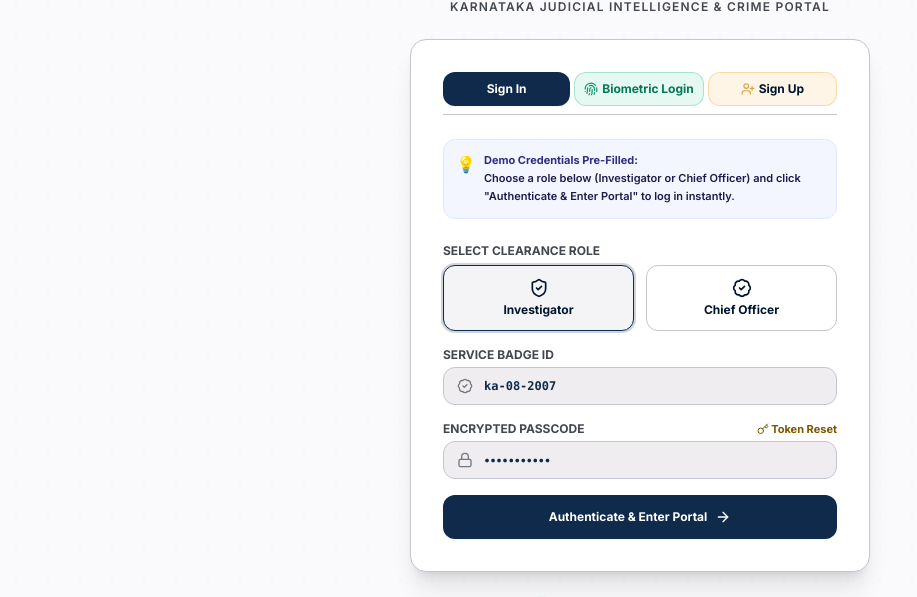
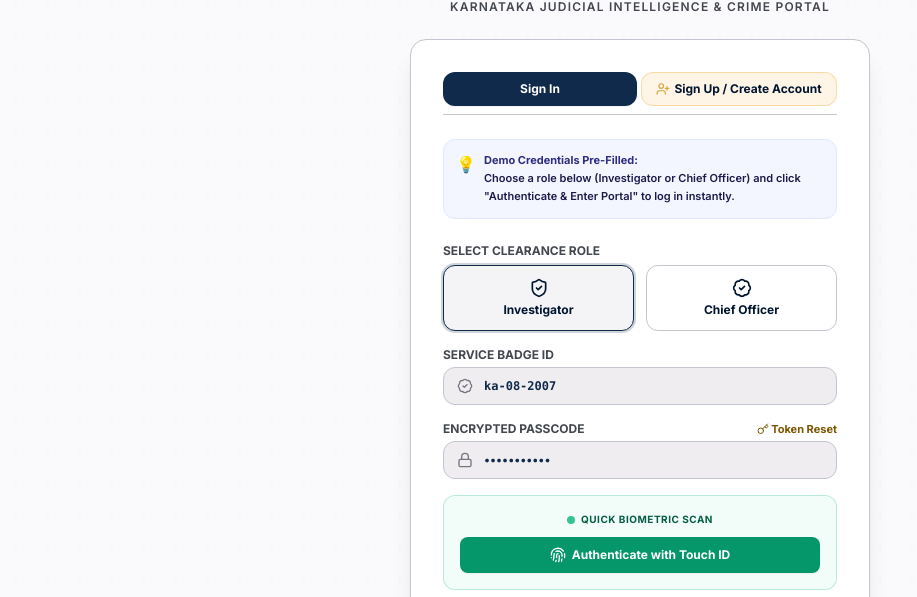
Before and after one commit to yadavibhat/NyayaNetra, a React (Vite) app: page / in a window 1280 px wide. Shown: the part 203-800 px from the top of the page, without its empty margins (0-917 px from the left). Built offline with nearby package versions, Linux system fonts and the light colour scheme; no server answers.

Commit message:
fix: restore 2-tab layout and embed simulated fingerprint Touch ID scanner directly in the sign-in form

```diff
--- a/src/views/LoginView.jsx
+++ b/src/views/LoginView.jsx
@@ -147,21 +147,12 @@ export function LoginView({ setActiveScreen }) {
               </button>
               <button
                 type="button"
-                onClick={() => { setMode('biometric'); setError(''); setBioState('idle'); }}
-                className={`flex-1 py-2 text-xs font-bold text-center rounded-xl transition-all flex items-center justify-center gap-1 ${
-                  mode === 'biometric' ? 'bg-emerald-600 text-white shadow-xs' : 'text-emerald-700 bg-emerald-500/10 border border-emerald-500/30 hover:bg-emerald-500/20'
-                }`}
-              >
-                <Fingerprint className="w-3.5 h-3.5 text-emerald-600" /> Biometric Login
-              </button>
-              <button
-                type="button"
                 onClick={handleSwitchToSignup}
                 className={`flex-1 py-2 text-xs font-bold text-center rounded-xl transition-all flex items-center justify-center gap-1 ${
                   mode === 'signup' ? 'bg-navy-deep text-on-primary shadow-xs' : 'text-primary bg-amber-500/10 border border-amber-500/30 hover:bg-amber-500/20'
                 }`}
               >
-                <UserPlus className="w-3.5 h-3.5 text-gold-accent" /> Sign Up
+                <UserPlus className="w-3.5 h-3.5 text-gold-accent" /> Sign Up / Create Account
               </button>
             </div>
 
@@ -196,69 +187,6 @@ export function LoginView({ setActiveScreen }) {
               </div>
             )}
 
-            {mode === 'biometric' ? (
-              <div className="flex flex-col items-center justify-center py-6 space-y-6">
-                <style>{`
-                  @keyframes laser-sweep {
-                    0% { top: 0%; }
-                    50% { top: 100%; }
-                    100% { top: 0%; }
-                  }
-                  .animate-laser-sweep {
-                    animation: laser-sweep 2s infinite ease-in-out;
-                  }
-                `}</style>
-
-                <div className="relative w-28 h-28 flex items-center justify-center border border-slate-200 rounded-2xl bg-slate-50 overflow-hidden shadow-inner group cursor-pointer" onClick={bioState === 'idle' ? handleStartBiometricScan : undefined}>
-                  <Fingerprint className={`w-16 h-16 transition-all duration-300 ${
-                    bioState === 'scanning' ? 'text-emerald-500 animate-pulse' :
-                    bioState === 'granted' ? 'text-emerald-600 scale-105' : 'text-slate-400 group-hover:text-navy-deep'
-                  }`} />
-
-                  {/* Laser Sweeper */}
-                  {bioState === 'scanning' && (
-                    <div className="absolute inset-x-0 h-0.5 bg-emerald-400 shadow-[0_0_8px_#34d399] animate-laser-sweep"></div>
-                  )}
-                </div>
-
-                <div className="text-center space-y-1.5">
-                  {bioState === 'idle' && (
-                    <>
-                      <h3 className="text-xs font-bold text-navy-deep uppercase tracking-wider">Touch ID Security Check</h3>
-                      <p className="text-[10px] text-outline max-w-[280px] leading-relaxed mx-auto">
-                        Click the fingerprint scanner above to simulate secure biometric device identification.
-                      </p>
-                    </>
-                  )}
-                  {bioState === 'scanning' && (
-                    <>
-                      <h3 className="text-xs font-bold text-emerald-600 uppercase tracking-wider animate-pulse">Scanning Biometrics...</h3>
-                      <p className="text-[10px] text-slate-500">
-                        Comparing local security keys with SCRB credential logs.
-                      </p>
-                    </>
-                  )}
-                  {bioState === 'granted' && (
-                    <>
-                      <h3 className="text-xs font-bold text-emerald-600 uppercase tracking-wider">Access Granted!</h3>
-                      <p className="text-[10px] text-slate-500">
-                        Verifying Badge: <span className="font-mono font-bold text-navy-deep">KA-08-2007</span>... Routing to Portal.
-                      </p>
-                    </>
-                  )}
-                </div>
-
-                {bioState === 'idle' && (
-                  <button
-                    type="button"
-                    onClick={handleStartBiometricScan}
-                    className="px-6 py-2.5 bg-navy-deep text-on-primary text-xs font-bold rounded-xl hover:opacity-90 active:scale-[0.98] transition-all flex items-center gap-1.5 shadow-sm"
-                  >
-                    Start Simulated Scan
-                  </button>
-                )}
-              </div>
-            ) : (
             <form onSubmit={handleSubmit} className="space-y-4">
               {/* Role Selection */}
               <div>
@@ -356,7 +284,54 @@ export function LoginView({ setActiveScreen }) {
                 </div>
               </div>
 
+              {mode === 'login' && (
+                  <div className="border border-emerald-500/25 bg-emerald-500/5 rounded-xl p-4 flex flex-col items-center gap-2.5 animate-fade-in">
+                    <style>{`
+                      @keyframes laser-sweep {
+                        0% { top: 0%; }
+                        50% { top: 100%; }
+                        100% { top: 0%; }
+                      }
+                      .animate-laser-sweep {
+                        position: absolute;
+                        left: 0;
+                        right: 0;
+                        height: 2px;
+                        background-color: #34d399;
+                        box-shadow: 0 0 8px #34d399;
+                        animation: laser-sweep 2s infinite ease-in-out;
+                      }
+                    `}</style>
 
+                    <div className="flex items-center gap-1.5">
+                      <span className="w-2 h-2 rounded-full bg-emerald-500 animate-pulse"></span>
+                      <span className="text-[10px] font-bold text-emerald-800 uppercase tracking-wider">Quick Biometric Scan</span>
+                    </div>
+
+                    {bioState === 'idle' ? (
+                      <button
+                        type="button"
+                        onClick={handleStartBiometricScan}
+                        className="w-full bg-emerald-600 hover:bg-emerald-700 text-white py-2.5 rounded-lg text-xs font-bold transition-all flex items-center justify-center gap-1.5 shadow-xs"
+                      >
+                        <Fingerprint className="w-4 h-4" />
+                        <span>Authenticate with Touch ID</span>
+                      </button>
+                    ) : (
+                      <div className="flex flex-col items-center gap-1.5 w-full">
+                        <div className="relative w-12 h-12 flex items-center justify-center border border-emerald-200 rounded-xl bg-white overflow-hidden shadow-inner">
+                          <Fingerprint className={`w-8 h-8 transition-colors duration-300 ${bioState === 'scanning' ? 'text-emerald-500 animate-pulse' : 'text-emerald-600 scale-105'}`} />
+                           {bioState === 'scanning' && (
+                            <div className="animate-laser-sweep"></div>
+                           )}
+                        </div>
+                        <span className="text-[10px] font-bold text-emerald-700 animate-pulse">
+                          {bioState === 'scanning' ? 'Scanning fingerprint...' : 'Access Granted! Routing...'}
+                        </span>
+                      </div>
+                    )}
+                  </div>
+                )}
 
                 <button
                   type="submit"
@@ -367,7 +342,6 @@ export function LoginView({ setActiveScreen }) {
                   <ArrowRight className="w-4 h-4" />
                 </button>
               </form>
-            )}
           </div>
 
           <div className="flex flex-col items-center gap-2 text-center text-xs font-mono">
```
Lines whose indentation alone changed are shown as unchanged.
